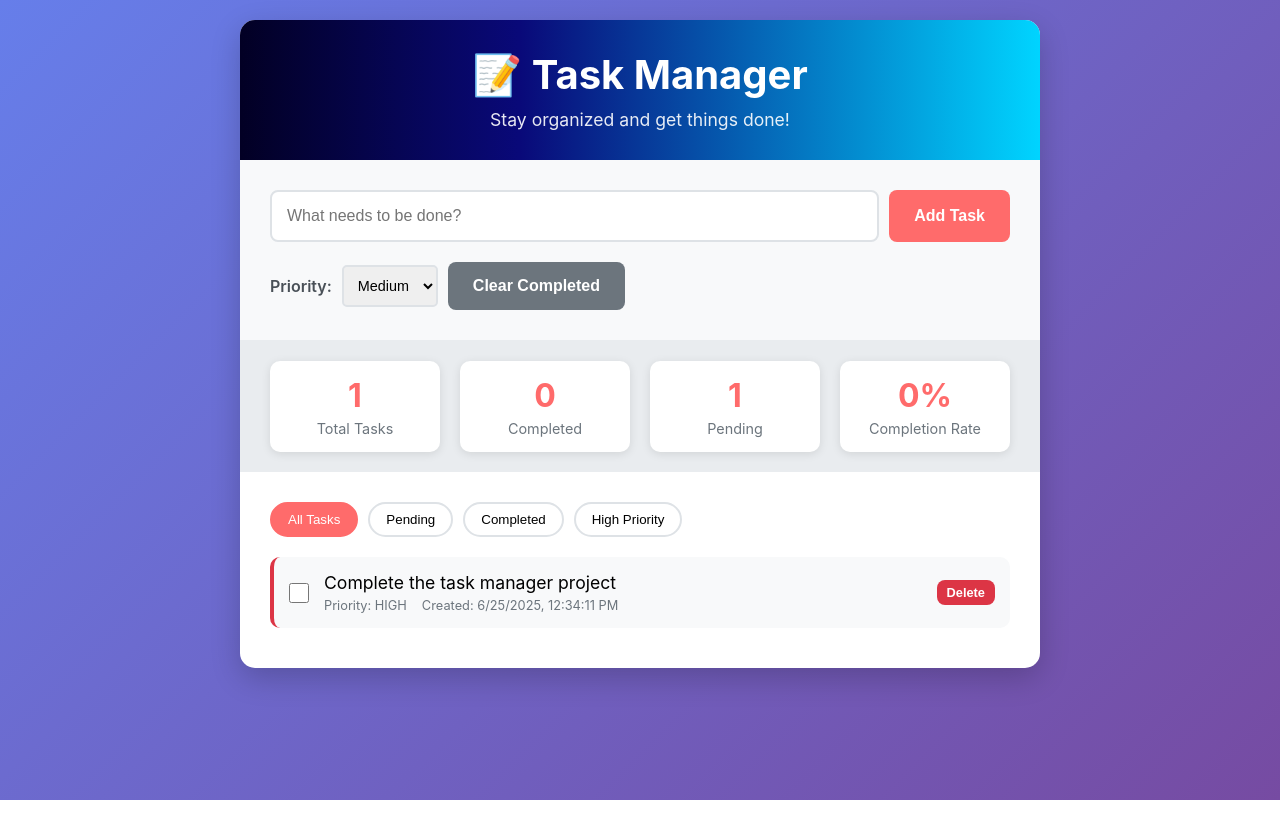
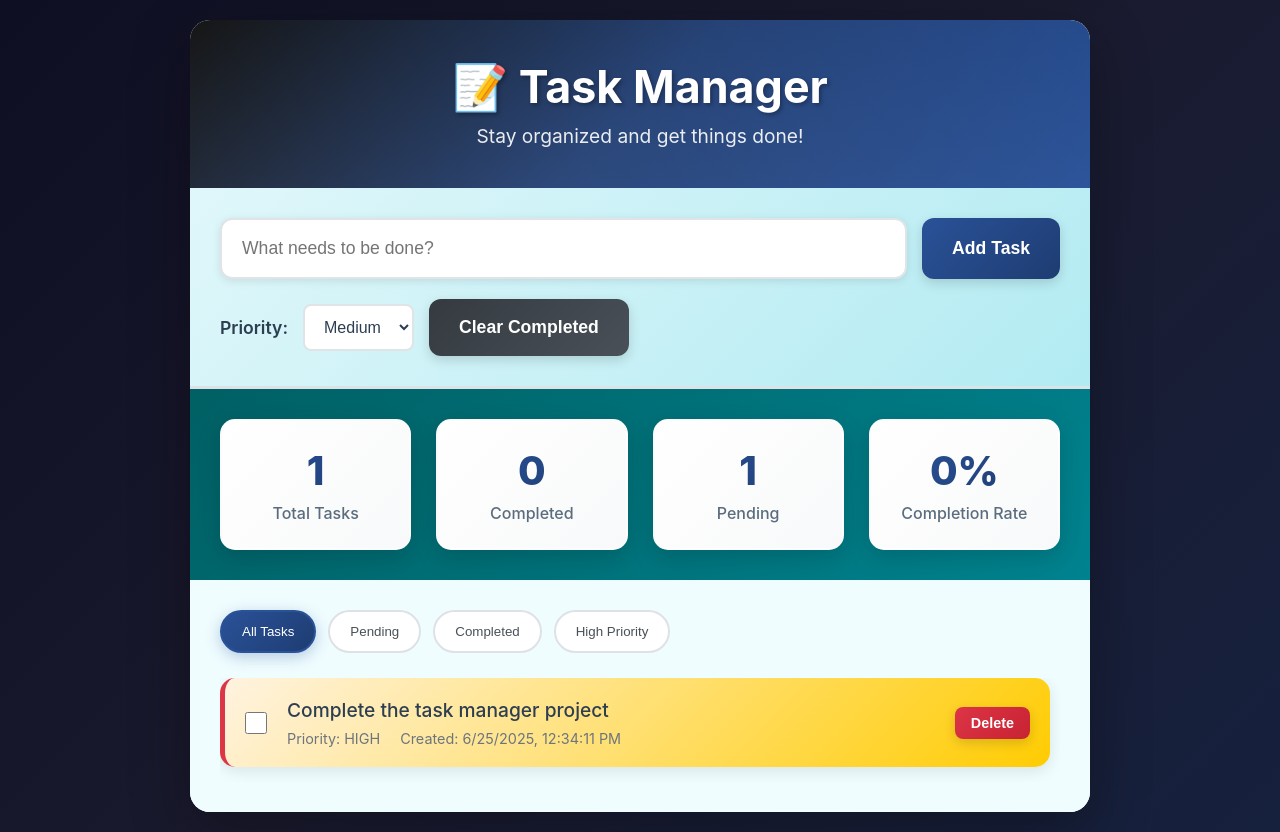
Before and after one commit to DEVA-DHARSHIN/task-manager, a plain HTML site: page index.html in a window 1280 px wide. Before the commit the page ends 800 px from the top, so only its background shows below. Drawn offline with Linux system fonts and the light colour scheme.

Commit message:
Update index.html

```diff
--- a/index.html
+++ b/index.html
@@ -12,194 +12,260 @@
         }
 
         body {
-            font-family: 'Inter', sans-serif;
-            background: linear-gradient(135deg, #667eea 0%, #764ba2 100%);
+            font-family: 'Inter', -apple-system, BlinkMacSystemFont, sans-serif;
+            background: linear-gradient(135deg, #0f0f23 0%, #1a1a2e 50%, #16213e 100%);
             min-height: 100vh;
             padding: 20px;
         }
 
         .container {
-            max-width: 800px;
+            max-width: 900px;
             margin: 0 auto;
-            background: white;
-            border-radius: 15px;
-            box-shadow: 0 10px 30px rgba(0,0,0,0.2);
+            background: #ffffff;
+            border-radius: 20px;
+            box-shadow: 0 20px 60px rgba(0,0,0,0.3);
             overflow: hidden;
         }
 
         /* Header */
         .header {
-            background: linear-gradient(90deg, rgba(2, 0, 36, 1) 0%, rgba(9, 9, 121, 1) 35%, rgba(0, 212, 255, 1) 100%);
-            padding: 30px;
+            background: linear-gradient(135deg, #000000 0%, #1e3c72 50%, #2a5298 100%);
+            padding: 40px 30px;
             text-align: center;
             color: white;
+            position: relative;
+            overflow: hidden;
+        }
+
+        .header::before {
+            content: '';
+            position: absolute;
+            top: 0;
+            left: 0;
+            right: 0;
+            bottom: 0;
+            background: linear-gradient(45deg, rgba(255,255,255,0.1) 0%, transparent 100%);
         }
 
         .header h1 {
-            font-size: 2.5rem;
+            font-size: 2.8rem;
             margin-bottom: 10px;
+            font-weight: 700;
+            text-shadow: 2px 2px 4px rgba(0,0,0,0.3);
+            position: relative;
+            z-index: 1;
         }
 
         .header p {
-            font-size: 1.1rem;
+            font-size: 1.2rem;
             opacity: 0.9;
+            position: relative;
+            z-index: 1;
         }
 
         /* Task Input Section */
         .task-input {
             padding: 30px;
-            background: #f8f9fa;
-            border-bottom: 1px solid #e9ecef;
+            background: linear-gradient(135deg, #e0f7fa 0%, #b2ebf2 100%);
+            border-bottom: 3px solid #dee2e6;
         }
 
         .input-group {
             display: flex;
-            gap: 10px;
+            gap: 15px;
             margin-bottom: 20px;
         }
 
         #taskInput {
             flex: 1;
-            padding: 15px;
-            border: 2px solid #dee2e6;
-            border-radius: 8px;
-            font-size: 1rem;
-            transition: border-color 0.3s;
+            padding: 18px 20px;
+            border: 2px solid #e0e4e7;
+            border-radius: 12px;
+            font-size: 1.1rem;
+            transition: all 0.3s ease;
+            background: white;
+            box-shadow: 0 2px 8px rgba(0,0,0,0.1);
         }
 
         #taskInput:focus {
             outline: none;
-            border-color: #FF6B6B;
+            border-color: #2a5298;
+            box-shadow: 0 0 0 3px rgba(42, 82, 152, 0.1);
+            transform: translateY(-1px);
         }
 
         .btn {
-            padding: 15px 25px;
+            padding: 18px 30px;
             border: none;
-            border-radius: 8px;
-            font-size: 1rem;
+            border-radius: 12px;
+            font-size: 1.1rem;
             font-weight: 600;
             cursor: pointer;
-            transition: all 0.3s;
+            transition: all 0.3s ease;
+            box-shadow: 0 4px 12px rgba(0,0,0,0.15);
         }
 
         .btn-primary {
-            background: #FF6B6B;
+            background: linear-gradient(135deg, #2a5298 0%, #1e3c72 100%);
             color: white;
         }
 
         .btn-primary:hover {
-            background: #0f0f0f;
+            background: linear-gradient(135deg, #1e3c72 0%, #000000 100%);
             transform: translateY(-2px);
+            box-shadow: 0 6px 20px rgba(0,0,0,0.25);
         }
 
         .btn-secondary {
-            background: #6c757d;
+            background: linear-gradient(135deg, #343a40 0%, #495057 100%);
             color: white;
         }
 
         .btn-secondary:hover {
-            background: #5a6268;
+            background: linear-gradient(135deg, #000000 0%, #343a40 100%);
+            transform: translateY(-2px);
         }
 
         .priority-selector {
             display: flex;
-            gap: 10px;
+            gap: 15px;
             align-items: center;
         }
 
         .priority-selector label {
             font-weight: 600;
-            color: #495057;
+            color: #2c3e50;
+            font-size: 1.1rem;
         }
 
         #prioritySelect {
-            padding: 10px;
-            border: 2px solid #dee2e6;
-            border-radius: 5px;
-            font-size: 0.9rem;
+            padding: 12px 15px;
+            border: 2px solid #e0e4e7;
+            border-radius: 8px;
+            font-size: 1rem;
+            background: white;
+            color: #2c3e50;
         }
 
         /* Stats Section */
         .stats {
             display: grid;
-            grid-template-columns: repeat(auto-fit, minmax(150px, 1fr));
-            gap: 20px;
-            padding: 20px 30px;
-            background: #e9ecef;
+            grid-template-columns: repeat(auto-fit, minmax(180px, 1fr));
+            gap: 25px;
+            padding: 30px;
+            background: linear-gradient(135deg, #006064 0%, #00838f 100%);
         }
 
         .stat-card {
             text-align: center;
-            padding: 15px;
-            background: white;
-            border-radius: 10px;
-            box-shadow: 0 2px 10px rgba(0,0,0,0.1);
+            padding: 25px 20px;
+            background: linear-gradient(135deg, #ffffff 0%, #f8f9fa 100%);
+            border-radius: 15px;
+            box-shadow: 0 8px 25px rgba(0,0,0,0.15);
+            transition: transform 0.3s ease;
+            border: 2px solid transparent;
+        }
+
+        .stat-card:hover {
+            transform: translateY(-5px);
+            border-color: #2a5298;
         }
 
         .stat-number {
-            font-size: 2rem;
-            font-weight: bold;
-            color: #FF6B6B;
+            font-size: 2.5rem;
+            font-weight: 800;
+            background: linear-gradient(135deg, #2a5298 0%, #1e3c72 100%);
+            -webkit-background-clip: text;
+            -webkit-text-fill-color: transparent;
+            background-clip: text;
+            margin-bottom: 8px;
         }
 
         .stat-label {
-            font-size: 0.9rem;
-            color: #6c757d;
-            margin-top: 5px;
+            font-size: 1rem;
+            color: #5a6c7d;
+            font-weight: 500;
         }
 
         /* Task List */
         .task-list {
             padding: 30px;
+            background: #f0fdff;
         }
 
         .filter-buttons {
             display: flex;
-            gap: 10px;
-            margin-bottom: 20px;
+            gap: 12px;
+            margin-bottom: 25px;
             flex-wrap: wrap;
         }
 
         .filter-btn {
-            padding: 8px 16px;
+            padding: 12px 20px;
             border: 2px solid #dee2e6;
             background: white;
-            border-radius: 20px;
+            border-radius: 25px;
             cursor: pointer;
-            transition: all 0.3s;
+            transition: all 0.3s ease;
+            font-weight: 500;
+            color: #495057;
+        }
+
+        .filter-btn:hover {
+            border-color: #2a5298;
+            color: #2a5298;
+            transform: translateY(-2px);
         }
 
         .filter-btn.active {
-            background: #FF6B6B;
+            background: linear-gradient(135deg, #2a5298 0%, #1e3c72 100%);
             color: white;
-            border-color: #FF6B6B;
+            border-color: #2a5298;
+            box-shadow: 0 4px 15px rgba(42, 82, 152, 0.3);
         }
 
         .tasks {
-            max-height: 400px;
+            max-height: 450px;
             overflow-y: auto;
+            padding-right: 10px;
+        }
+
+        .tasks::-webkit-scrollbar {
+            width: 8px;
+        }
+
+        .tasks::-webkit-scrollbar-track {
+            background: #f1f1f1;
+            border-radius: 10px;
+        }
+
+        .tasks::-webkit-scrollbar-thumb {
+            background: linear-gradient(135deg, #2a5298 0%, #1e3c72 100%);
+            border-radius: 10px;
         }
 
         .task-item {
             display: flex;
             align-items: center;
-            padding: 15px;
-            margin-bottom: 10px;
-            background: #f8f9fa;
-            border-radius: 10px;
-            border-left: 4px solid #FF6B6B;
-            transition: all 0.3s;
+            padding: 20px;
+            margin-bottom: 15px;
+            background: white;
+            border-radius: 15px;
+            border-left: 5px solid #2a5298;
+            transition: all 0.3s ease;
             animation: slideIn 0.3s ease;
+            box-shadow: 0 4px 15px rgba(0,0,0,0.1);
         }
 
         .task-item:hover {
-            transform: translateX(5px);
-            box-shadow: 0 3px 15px rgba(0,0,0,0.1);
+            transform: translateX(8px);
+            box-shadow: 0 8px 25px rgba(0,0,0,0.15);
         }
 
         .task-item.completed {
             opacity: 0.7;
             border-left-color: #28a745;
+            background: linear-gradient(135deg, #f8f9fa 0%, #e9ecef 100%);
         }
 
         .task-item.completed .task-text {
@@ -208,10 +274,11 @@
         }
 
         .task-checkbox {
-            width: 20px;
-            height: 20px;
-            margin-right: 15px;
+            width: 22px;
+            height: 22px;
+            margin-right: 20px;
             cursor: pointer;
+            accent-color: #2a5298;
         }
 
         .task-content {
@@ -219,20 +286,31 @@
         }
 
         .task-text {
-            font-size: 1.1rem;
-            margin-bottom: 5px;
+            font-size: 1.2rem;
+            margin-bottom: 8px;
+            color: #2c3e50;
+            font-weight: 500;
         }
 
         .task-meta {
-            font-size: 0.8rem;
+            font-size: 0.9rem;
             color: #6c757d;
             display: flex;
-            gap: 15px;
+            gap: 20px;
         }
 
-        .priority-high { border-left-color: #dc3545; }
-        .priority-medium { border-left-color: #ffc107; }
-        .priority-low { border-left-color: #28a745; }
+        .priority-high {
+            border-left-color: #dc3545;
+            background: linear-gradient(135deg, #fff3e0 0%, #ffcc02 100%);
+        }
+        .priority-medium {
+            border-left-color: #ffc107;
+            background: linear-gradient(135deg, #e8f5e8 0%, #a5d6a7 100%);
+        }
+        .priority-low {
+            border-left-color: #28a745;
+           background: linear-gradient(135deg, #e1f5fe 0%, #81d4fa 100%);
+        }
 
         .task-actions {
             display: flex;
@@ -240,36 +318,40 @@
         }
 
         .btn-small {
-            padding: 5px 10px;
-            font-size: 0.8rem;
+            padding: 8px 16px;
+            font-size: 0.9rem;
+            border-radius: 8px;
         }
 
         .btn-danger {
-            background: #dc3545;
+            background: linear-gradient(135deg, #dc3545 0%, #c82333 100%);
             color: white;
         }
 
         .btn-danger:hover {
-            background: #c82333;
+            background: linear-gradient(135deg, #c82333 0%, #a71e2a 100%);
+            transform: translateY(-2px);
         }
 
         .empty-state {
             text-align: center;
-            padding: 40px;
+            padding: 50px 20px;
             color: #6c757d;
+            background: white;
+            border-radius: 15px;
+            box-shadow: 0 4px 15px rgba(0,0,0,0.1);
         }
 
-        .empty-state img {
-            width: 100px;
-            opacity: 0.5;
-            margin-bottom: 20px;
+        .empty-state h3 {
+            color: #2c3e50;
+            margin-bottom: 10px;
         }
 
         /* Animations */
         @keyframes slideIn {
             from {
                 opacity: 0;
-                transform: translateX(-20px);
+                transform: translateX(-30px);
             }
             to {
                 opacity: 1;
@@ -281,11 +363,11 @@
         @media (max-width: 768px) {
             .container {
                 margin: 10px;
-                border-radius: 10px;
+                border-radius: 15px;
             }
 
             .header h1 {
-                font-size: 2rem;
+                font-size: 2.2rem;
             }
 
             .input-group {
@@ -294,6 +376,13 @@
 
             .stats {
                 grid-template-columns: repeat(2, 1fr);
+                gap: 15px;
+            }
+
+            .priority-selector {
+                flex-direction: column;
+                align-items: flex-start;
+                gap: 10px;
             }
         }
     </style>
@@ -326,7 +415,7 @@
         <!-- Stats -->
         <div class="stats">
             <div class="stat-card">
-                <div class="stat-number" id="totalTasks">0</div>
+                <div class="stat-number" id="totalTasks">1</div>
                 <div class="stat-label">Total Tasks</div>
             </div>
             <div class="stat-card">
@@ -334,7 +423,7 @@
                 <div class="stat-label">Completed</div>
             </div>
             <div class="stat-card">
-                <div class="stat-number" id="pendingTasks">0</div>
+                <div class="stat-number" id="pendingTasks">1</div>
                 <div class="stat-label">Pending</div>
             </div>
             <div class="stat-card">
@@ -353,10 +442,22 @@
             </div>
 
             <div class="tasks" id="taskList">
-                <div class="empty-state">
-                    <div style="font-size: 4rem;">📋</div>
-                    <h3>No tasks yet!</h3>
-                    <p>Add your first task above to get started.</p>
+                <div class="task-item priority-high">
+                    <input type="checkbox" class="task-checkbox" onchange="toggleTask(1)">
+
+                    <div class="task-content">
+                        <div class="task-text">Complete the task manager project</div>
+                        <div class="task-meta">
+                            <span>Priority: HIGH</span>
+                            <span>Created: 6/25/2025, 5:24:08 PM</span>
+                        </div>
+                    </div>
+
+                    <div class="task-actions">
+                        <button class="btn btn-danger btn-small" onclick="deleteTask(1)">
+                            Delete
+                        </button>
+                    </div>
                 </div>
             </div>
         </div>
```
